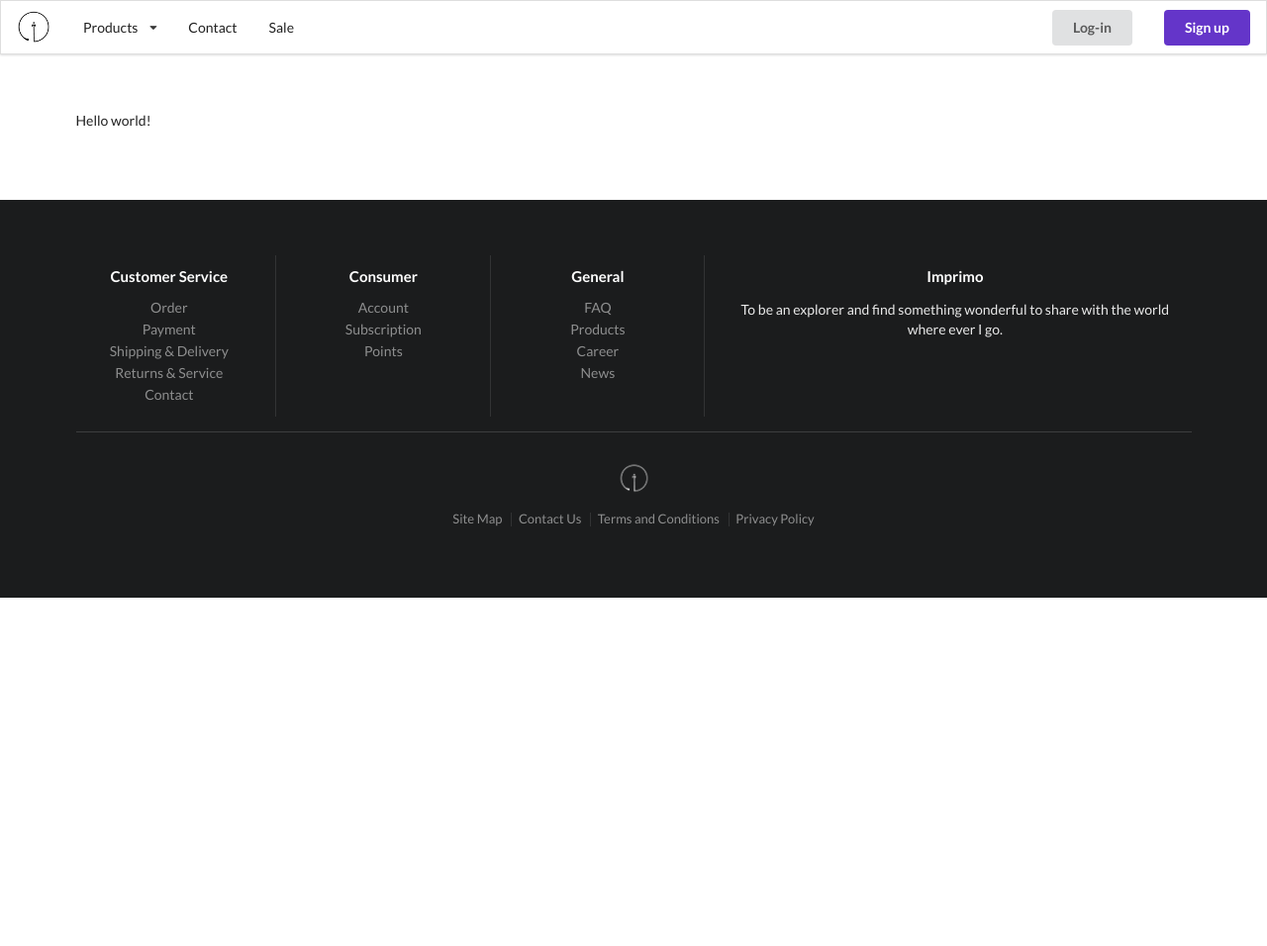
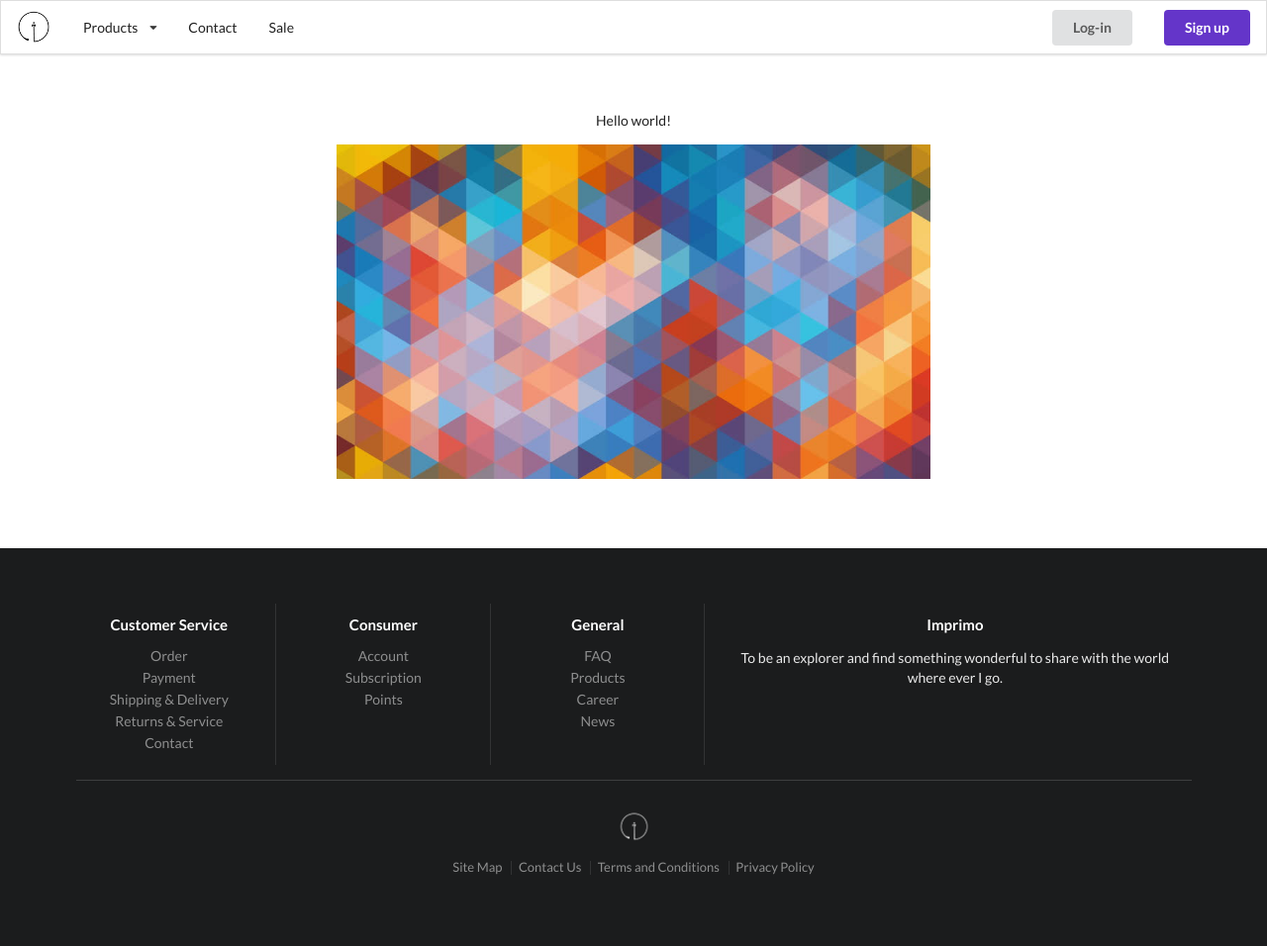
Before and after one commit to RektInator/webstore-python, a Django app: template store/templates/store/index.html in a window 1280 px wide. Shown: the whole page at 99% size. Before the commit the page ends 604 px from the top, so only its background shows below. Run offline with Django 3.2, Linux system fonts and the light colour scheme; the template is opened without the code that fills it, so the values that code supplies are empty; some libraries are stand-ins or nearby versions.

Commit message:
Index img

```diff
--- a/store/templates/store/index.html
+++ b/store/templates/store/index.html
@@ -1,5 +1,7 @@
 {% extends "store/base.html" %}
 
 {% block content %}
-Hello world!
+<p ALIGN="center">Hello world!<p>
+<img class="ui centered big image" src="/static/store/img/abstract.jpg">
+
 {% endblock %}
```
